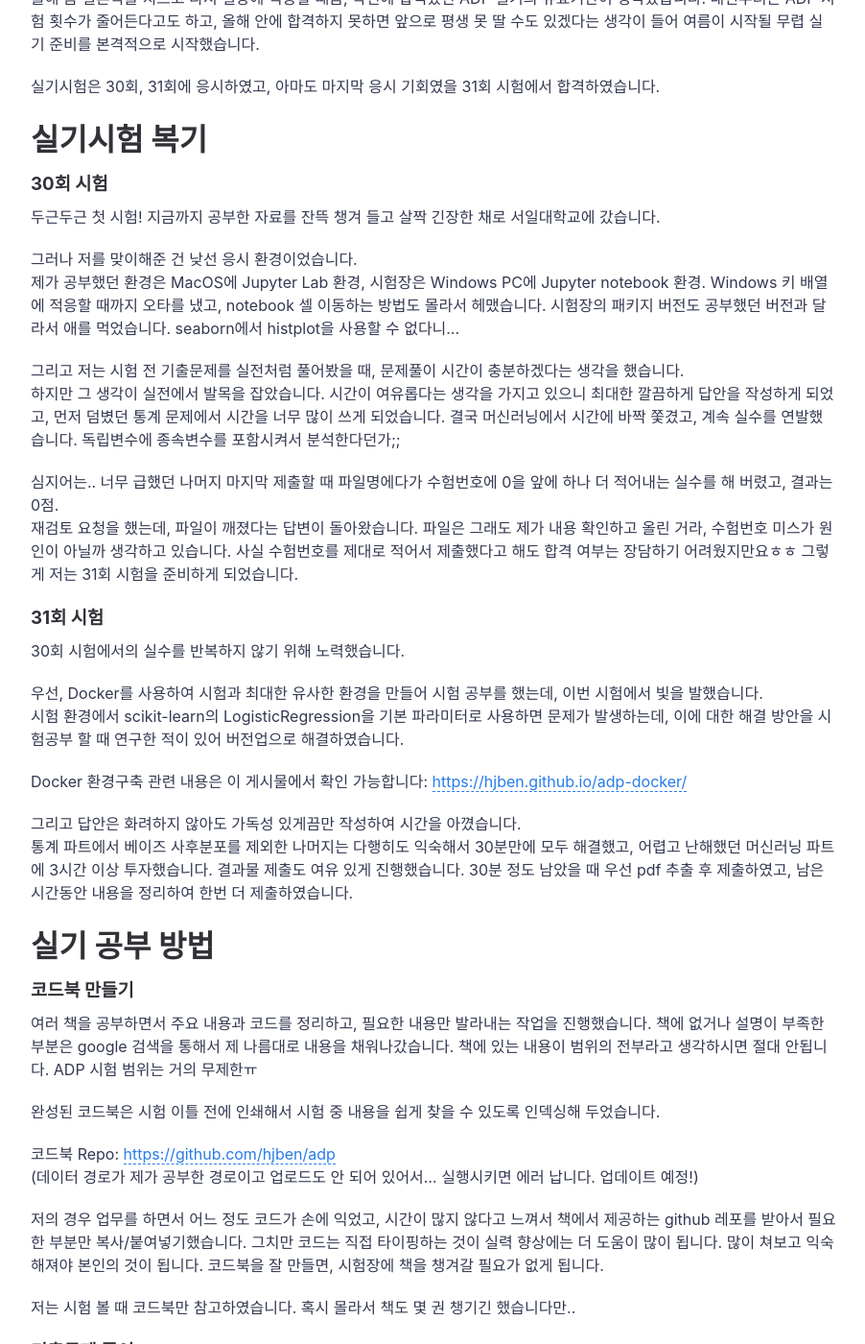
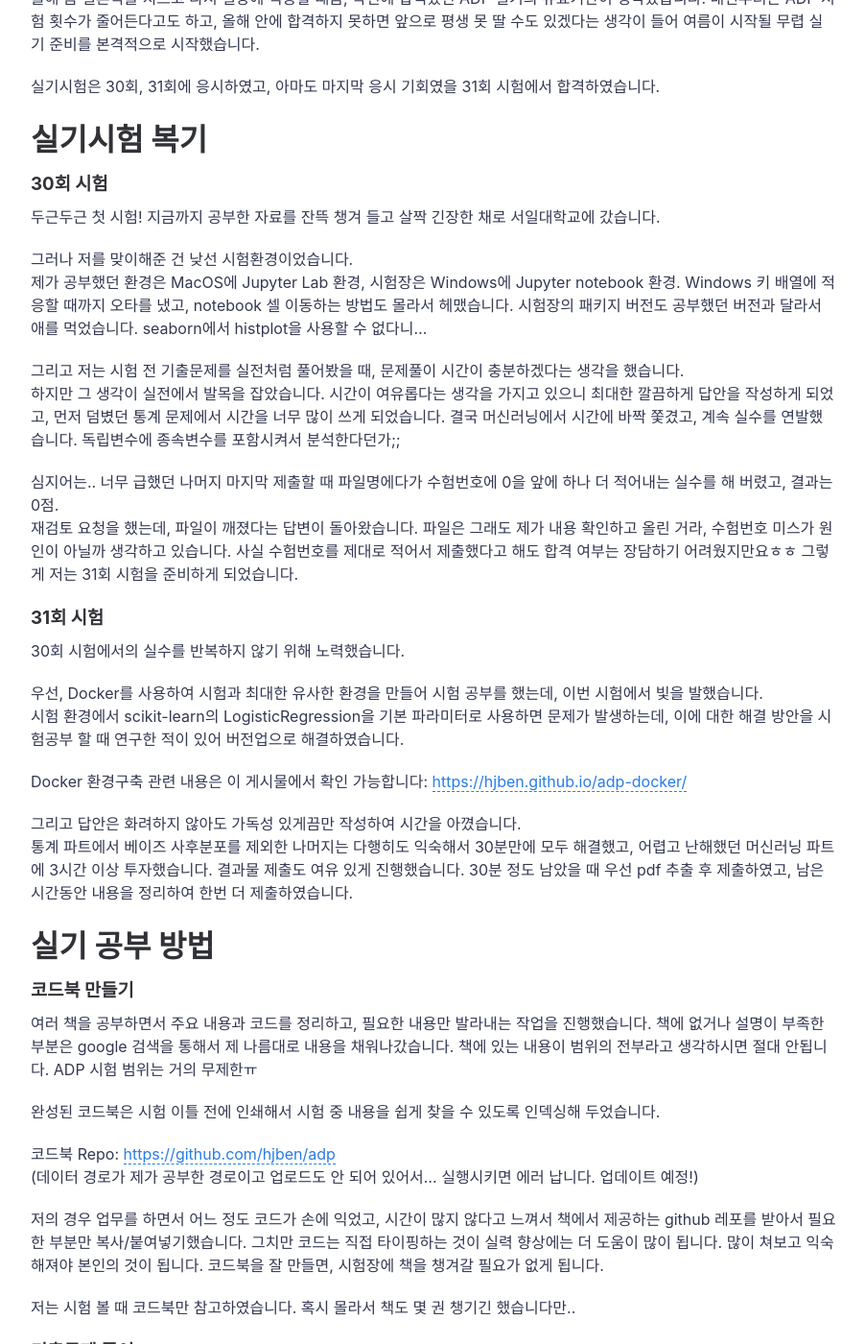
Before and after one commit to hjben/hjben.github.io, a Jekyll site: the page built from _posts/2023-11-25-adp-retro.md, in a window 1280 px wide and 1400 px high, scrolled down 2320 px. Shown: the whole window at 96% size, without its empty margins (188-1090 px from the left). Built offline with Jekyll 4.4.1, drawn with Linux system fonts in a browser that asks for light colours; nearby versions of some CDN libraries; comment, search, counter and statistics services are not loaded; some of the changed text lies outside the part shown.

Commit message:
Update 2023-11-25-adp-retro.md

```diff
--- a/_posts/2023-11-25-adp-retro.md
+++ b/_posts/2023-11-25-adp-retro.md
@@ -38,8 +38,8 @@ ADsP 자격증 없이 경력으로 응시 조건을 채우고자 했고, 관련
 ### 30회 시험
 두근두근 첫 시험! 지금까지 공부한 자료를 잔뜩 챙겨 들고 살짝 긴장한 채로 서일대학교에 갔습니다.
 
-그러나 저를 맞이해준 건 낮선 응시 환경이었습니다. <br>
-제가 공부했던 환경은 MacOS에 Jupyter Lab 환경, 시험장은 Windows PC에 Jupyter notebook 환경.
+그러나 저를 맞이해준 건 낮선 시험환경이었습니다. <br>
+제가 공부했던 환경은 MacOS에 Jupyter Lab 환경, 시험장은 Windows에 Jupyter notebook 환경.
 Windows 키 배열에 적응할 때까지 오타를 냈고, notebook 셀 이동하는 방법도 몰라서 헤맸습니다.
 시험장의 패키지 버전도 공부했던 버전과 달라서 애를 먹었습니다. seaborn에서 histplot을 사용할 수 없다니...
 
```
Also changed, not shown: other parts of _posts/2023-11-25-adp-retro.md (+1 -1 lines).
